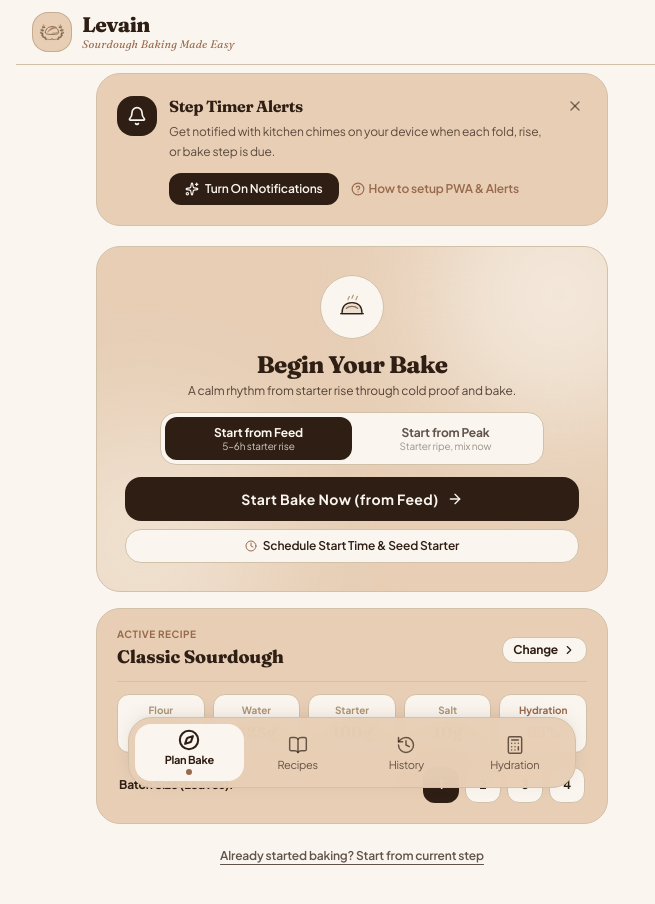
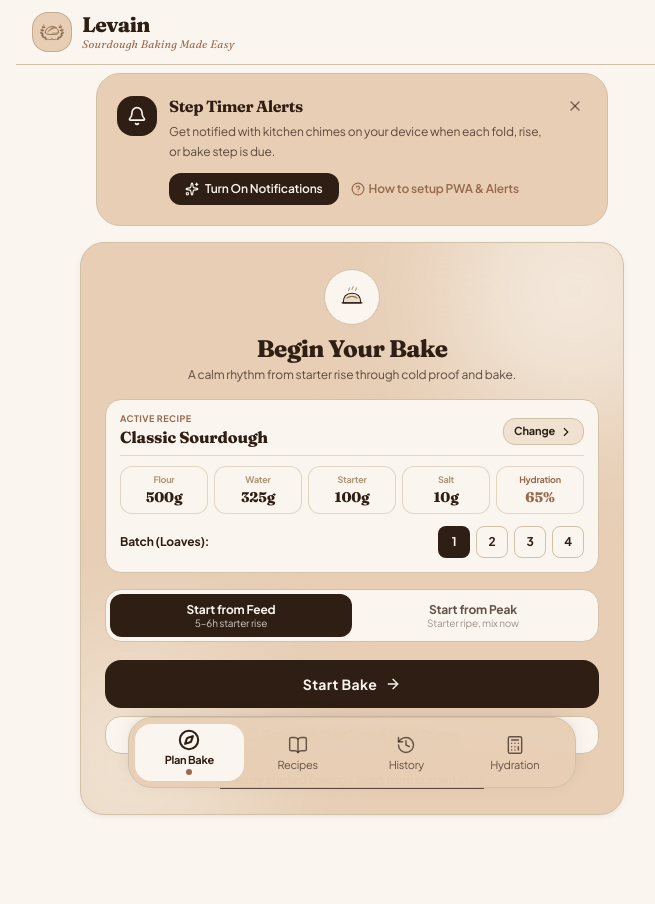
Before and after one commit to Daniel235Lobato/sourdough-timeline, a React (Vite) app: page / in a window 1280 px wide. Shown: the top 904 px of the page, without its empty margins (288-943 px from the left). Built offline with nearby package versions, Linux system fonts and the light colour scheme; no server answers; the HTML template or start-up script is replaced by a standard one.

Commit message:
feat: unified begin bake main card spanning top to bottom nav with incorporated active recipe and Start Bake button

```diff
--- a/src/components/home/HomeView.tsx
+++ b/src/components/home/HomeView.tsx
@@ -30,23 +30,24 @@ export const HomeView: React.FC<HomeViewProps> = ({
   };
 
   return (
-    <div className="pb-20 sm:pb-24 pt-1 px-3 sm:px-4 max-w-xl mx-auto space-y-3 sm:space-y-4 animate-fade-in text-[#2E1E14]">
-      {/* Minimalist Hero Card: Start Bake */}
-      <div className="relative rounded-2xl sm:rounded-3xl bg-[#E7CEB5] p-4 sm:p-7 border border-[#D1C1A8] shadow-xs overflow-hidden">
-        {/* Soft Ambient Cream Backdrop Glow */}
+    <div className="w-full flex-1 flex flex-col justify-between min-h-[calc(100dvh-9.5rem)] sm:min-h-0 max-w-xl mx-auto animate-fade-in text-[#2E1E14]">
+      {/* Main Unified Begin Bake Card */}
+      <div className="relative flex-1 flex flex-col justify-between rounded-3xl bg-[#E7CEB5] p-4 sm:p-6 border border-[#D1C1A8] shadow-card overflow-hidden">
+        {/* Soft Ambient Cream Backdrop Glows */}
         <div className="absolute -top-20 -right-20 w-64 h-64 bg-[#FAF5EE]/70 rounded-full blur-3xl pointer-events-none" />
         <div className="absolute -bottom-20 -left-20 w-64 h-64 bg-[#FAF5EE]/50 rounded-full blur-3xl pointer-events-none" />
 
-        <div className="relative z-10 flex flex-col items-center text-center">
-          {/* Compact Sourdough Emblem */}
-          <div className="w-12 h-12 sm:w-16 sm:h-16 rounded-full bg-[#FAF5EE] border border-[#D1C1A8] flex items-center justify-center shadow-2xs mb-2 sm:mb-2.5">
+        <div className="relative z-10 flex-1 flex flex-col justify-between space-y-3 sm:space-y-4">
+          {/* Top Section: Emblem, Title & Subtitle */}
+          <div className="flex flex-col items-center text-center pt-0.5">
+            <div className="w-11 h-11 sm:w-14 sm:h-14 rounded-full bg-[#FAF5EE] border border-[#D1C1A8] flex items-center justify-center shadow-2xs mb-1.5 sm:mb-2">
               <svg
-              width="28"
-              height="28"
+                width="24"
+                height="24"
                 viewBox="0 0 48 48"
                 fill="none"
                 xmlns="http://www.w3.org/2000/svg"
-              className="text-[#2E1E14] sm:w-8 sm:h-8"
+                className="text-[#2E1E14] sm:w-7 sm:h-7"
               >
                 <path
                   d="M18 13C18 11 20 10 20 8"
@@ -90,16 +91,87 @@ export const HomeView: React.FC<HomeViewProps> = ({
               </svg>
             </div>
 
-          {/* Heading & Subtitle */}
             <h1 className="font-serif text-xl sm:text-2xl font-extrabold text-[#2E1E14] tracking-tight leading-tight">
               Begin Your Bake
             </h1>
-          <p className="text-xs text-[#2E1E14]/80 max-w-sm mt-0.5 leading-snug">
+            <p className="text-[11px] sm:text-xs text-[#2E1E14]/75 max-w-sm mt-0.5 leading-snug">
               A calm rhythm from starter rise through cold proof and bake.
             </p>
+          </div>
 
-          {/* Animated Sliding Toggle: Start from Feed vs Start from Peak (No Emojis) */}
-          <div className="w-full max-w-sm my-2.5 sm:my-3">
+          {/* Middle Section 1: Active Recipe Incorporated */}
+          <div className="bg-[#FAF5EE] rounded-2xl p-3 sm:p-3.5 border border-[#D1C1A8] space-y-2.5 shadow-2xs">
+            <div className="flex items-center justify-between pb-1.5 border-b border-[#D1C1A8]/60">
+              <div className="min-w-0">
+                <span className="text-[9px] font-bold uppercase tracking-wider text-[#986A4C] block leading-none mb-0.5">
+                  Active Recipe
+                </span>
+                <h2 className="font-serif text-sm sm:text-base font-extrabold text-[#2E1E14] truncate leading-tight">
+                  {selectedRecipe.name}
+                </h2>
+              </div>
+              <button
+                type="button"
+                onClick={onNavigateToRecipes}
+                className="text-[11px] font-bold text-[#2E1E14] hover:text-[#986A4C] flex items-center space-x-1 px-2.5 py-1 rounded-xl bg-[#E7CEB5]/50 hover:bg-[#E7CEB5] border border-[#D1C1A8] transition-all active-press shrink-0"
+              >
+                <span>Change</span>
+                <ChevronRight className="w-3.5 h-3.5" />
+              </button>
+            </div>
+
+            {/* Recipe Metric Badges */}
+            <div className="grid grid-cols-5 gap-1 sm:gap-1.5">
+              <div className="bg-[#FAF5EE] rounded-xl px-1 py-1 sm:py-1.5 text-center border border-[#D1C1A8]/60 min-w-0 overflow-hidden">
+                <span className="text-[8px] sm:text-[9px] font-bold text-[#AD9677] tracking-tight block truncate">Flour</span>
+                <p className="font-serif text-xs sm:text-sm font-extrabold text-[#2E1E14] truncate">{selectedRecipe.flourGrams}g</p>
+              </div>
+
+              <div className="bg-[#FAF5EE] rounded-xl px-1 py-1 sm:py-1.5 text-center border border-[#D1C1A8]/60 min-w-0 overflow-hidden">
+                <span className="text-[8px] sm:text-[9px] font-bold text-[#AD9677] tracking-tight block truncate">Water</span>
+                <p className="font-serif text-xs sm:text-sm font-extrabold text-[#2E1E14] truncate">{selectedRecipe.waterGrams}g</p>
+              </div>
+
+              <div className="bg-[#FAF5EE] rounded-xl px-1 py-1 sm:py-1.5 text-center border border-[#D1C1A8]/60 min-w-0 overflow-hidden">
+                <span className="text-[8px] sm:text-[9px] font-bold text-[#AD9677] tracking-tight block truncate">Starter</span>
+                <p className="font-serif text-xs sm:text-sm font-extrabold text-[#2E1E14] truncate">{selectedRecipe.starterGrams}g</p>
+              </div>
+
+              <div className="bg-[#FAF5EE] rounded-xl px-1 py-1 sm:py-1.5 text-center border border-[#D1C1A8]/60 min-w-0 overflow-hidden">
+                <span className="text-[8px] sm:text-[9px] font-bold text-[#AD9677] tracking-tight block truncate">Salt</span>
+                <p className="font-serif text-xs sm:text-sm font-extrabold text-[#2E1E14] truncate">{selectedRecipe.saltGrams ?? Math.round(selectedRecipe.flourGrams * 0.02)}g</p>
+              </div>
+
+              <div className="bg-[#FAF5EE] rounded-xl px-1 py-1 sm:py-1.5 text-center border border-[#D1C1A8]/60 min-w-0 overflow-hidden">
+                <span className="text-[8px] sm:text-[9px] font-bold text-[#986A4C] tracking-tight block truncate">Hydration</span>
+                <p className="font-serif text-xs sm:text-sm font-extrabold text-[#986A4C] truncate">{selectedRecipe.hydration}%</p>
+              </div>
+            </div>
+
+            {/* Batch Size Selector (1 - 4 Loaves) */}
+            <div className="flex items-center justify-between pt-0.5 text-xs">
+              <span className="text-[#2E1E14] font-bold text-[11px] sm:text-xs">Batch (Loaves):</span>
+              <div className="flex items-center space-x-1.5">
+                {[1, 2, 3, 4].map(count => (
+                  <button
+                    key={count}
+                    type="button"
+                    onClick={() => scaleRecipeLoaves(selectedRecipe.id, count)}
+                    className={`w-7 h-7 sm:w-8 sm:h-8 rounded-lg text-xs font-bold transition-all active-press ${
+                      selectedRecipe.loavesCount === count
+                        ? 'bg-[#2E1E14] text-[#FAF5EE] shadow-xs'
+                        : 'bg-[#FAF5EE] text-[#2E1E14] hover:bg-[#D1C1A8]/40 border border-[#D1C1A8]'
+                    }`}
+                  >
+                    {count}
+                  </button>
+                ))}
+              </div>
+            </div>
+          </div>
+
+          {/* Middle Section 2: Animated Sliding Toggle (No Emojis) */}
+          <div className="w-full">
             <div className="relative p-1 rounded-2xl bg-[#FAF5EE] border border-[#D1C1A8] flex">
               {/* Smooth Sliding Pill Indicator */}
               <div
@@ -112,7 +184,7 @@ export const HomeView: React.FC<HomeViewProps> = ({
               <button
                 type="button"
                 onClick={() => setStartStage('feed')}
-                className={`relative z-10 w-1/2 py-1.5 sm:py-2 px-2 text-center rounded-xl transition-colors duration-200 active-press select-none flex flex-col items-center justify-center ${
+                className={`relative z-10 w-1/2 py-2 px-2 text-center rounded-xl transition-colors duration-200 active-press select-none flex flex-col items-center justify-center ${
                   startStage === 'feed'
                     ? 'text-[#FAF5EE]'
                     : 'text-[#2E1E14]/75 hover:text-[#2E1E14]'
@@ -128,7 +200,7 @@ export const HomeView: React.FC<HomeViewProps> = ({
               <button
                 type="button"
                 onClick={() => setStartStage('peak')}
-                className={`relative z-10 w-1/2 py-1.5 sm:py-2 px-2 text-center rounded-xl transition-colors duration-200 active-press select-none flex flex-col items-center justify-center ${
+                className={`relative z-10 w-1/2 py-2 px-2 text-center rounded-xl transition-colors duration-200 active-press select-none flex flex-col items-center justify-center ${
                   startStage === 'peak'
                     ? 'text-[#FAF5EE]'
                     : 'text-[#2E1E14]/75 hover:text-[#2E1E14]'
@@ -142,117 +214,40 @@ export const HomeView: React.FC<HomeViewProps> = ({
             </div>
           </div>
 
-          {/* Actions */}
-          <div className="w-full space-y-2">
+          {/* Bottom Actions Section */}
+          <div className="w-full space-y-2 pt-0.5">
+            {/* Primary Action Button: "Start Bake" */}
             <button
+              type="button"
               onClick={handleQuickStartNow}
-              className="group/btn w-full py-3 px-5 rounded-2xl bg-[#2E1E14] hover:bg-[#986A4C] text-[#FAF5EE] font-bold text-xs sm:text-sm shadow-xs transition-all duration-200 active-press flex items-center justify-center space-x-2"
+              className="group/btn w-full py-3 sm:py-3.5 px-5 rounded-2xl bg-[#2E1E14] hover:bg-[#986A4C] text-[#FAF5EE] font-bold text-xs sm:text-sm shadow-xs transition-all duration-200 active-press flex items-center justify-center space-x-2"
             >
-              <span className="tracking-wide">
-                {startStage === 'peak' ? 'Start Bake Now (from Peak)' : 'Start Bake Now (from Feed)'}
-              </span>
+              <span className="tracking-wide">Start Bake</span>
               <ArrowRight className="w-4 h-4 group-hover/btn:translate-x-1 transition-transform" />
             </button>
 
+            {/* Schedule Option */}
             <button
+              type="button"
               onClick={() => setIsStartWhenOpen(true)}
-              className="w-full py-2 px-3 rounded-2xl bg-[#FAF5EE] hover:bg-[#D1C1A8]/40 border border-[#D1C1A8] text-[#2E1E14] font-semibold text-xs flex items-center justify-center space-x-1.5 transition-all active-press"
+              className="w-full py-2 sm:py-2.5 px-3 rounded-2xl bg-[#FAF5EE] hover:bg-[#D1C1A8]/40 border border-[#D1C1A8] text-[#2E1E14] font-semibold text-xs flex items-center justify-center space-x-1.5 transition-all active-press"
             >
-              <Clock className="w-3 h-3 text-[#986A4C]" />
+              <Clock className="w-3.5 h-3.5 text-[#986A4C]" />
               <span>Schedule Start Time &amp; Seed Starter</span>
+            </button>
+
+            {/* Mid-Bake Synchronize Option */}
+            <div className="text-center pt-1">
+              <button
+                type="button"
+                onClick={() => setIsStartFromStepOpen(true)}
+                className="text-[11px] sm:text-xs font-semibold text-[#2E1E14]/75 hover:text-[#986A4C] underline underline-offset-4 transition-colors"
+              >
+                Already started baking? Start from current step
               </button>
             </div>
           </div>
         </div>
-
-      {/* Selected Recipe Card */}
-      <div className="bg-[#E7CEB5] rounded-2xl sm:rounded-3xl p-3.5 sm:p-5 border border-[#D1C1A8] shadow-xs space-y-2.5 sm:space-y-3">
-        <div className="flex items-center justify-between pb-2 sm:pb-2.5 border-b border-[#D1C1A8]">
-          <div>
-            <span className="text-[10px] font-bold uppercase tracking-wider text-[#986A4C] block leading-none mb-1">
-              Active Recipe
-            </span>
-            <h3 className="font-serif text-base sm:text-lg font-extrabold text-[#2E1E14] leading-tight">
-              {selectedRecipe.name}
-            </h3>
-          </div>
-          <button
-            onClick={onNavigateToRecipes}
-            className="text-xs font-bold text-[#2E1E14] hover:text-[#986A4C] flex items-center space-x-1 px-2.5 py-1 rounded-xl bg-[#FAF5EE] border border-[#D1C1A8] transition-all active-press"
-          >
-            <span>Change</span>
-            <ChevronRight className="w-3.5 h-3.5" />
-          </button>
-        </div>
-
-        {/* Recipe Metric Grid */}
-        <div className="grid grid-cols-5 gap-1 sm:gap-2">
-          <div className="bg-[#FAF5EE] rounded-xl px-1 py-1.5 sm:py-2 text-center border border-[#D1C1A8] min-w-0 overflow-hidden">
-            <span className="text-[8.5px] sm:text-[10px] font-bold text-[#AD9677] tracking-tight sm:tracking-normal block truncate">Flour</span>
-            <p className="font-serif text-xs sm:text-base font-extrabold text-[#2E1E14] mt-0.5 truncate">
-              {selectedRecipe.flourGrams}g
-            </p>
-          </div>
-
-          <div className="bg-[#FAF5EE] rounded-xl px-1 py-1.5 sm:py-2 text-center border border-[#D1C1A8] min-w-0 overflow-hidden">
-            <span className="text-[8.5px] sm:text-[10px] font-bold text-[#AD9677] tracking-tight sm:tracking-normal block truncate">Water</span>
-            <p className="font-serif text-xs sm:text-base font-extrabold text-[#2E1E14] mt-0.5 truncate">
-              {selectedRecipe.waterGrams}g
-            </p>
-          </div>
-
-          <div className="bg-[#FAF5EE] rounded-xl px-1 py-1.5 sm:py-2 text-center border border-[#D1C1A8] min-w-0 overflow-hidden">
-            <span className="text-[8.5px] sm:text-[10px] font-bold text-[#AD9677] tracking-tight sm:tracking-normal block truncate">Starter</span>
-            <p className="font-serif text-xs sm:text-base font-extrabold text-[#2E1E14] mt-0.5 truncate">
-              {selectedRecipe.starterGrams}g
-            </p>
-          </div>
-
-          <div className="bg-[#FAF5EE] rounded-xl px-1 py-1.5 sm:py-2 text-center border border-[#D1C1A8] min-w-0 overflow-hidden">
-            <span className="text-[8.5px] sm:text-[10px] font-bold text-[#AD9677] tracking-tight sm:tracking-normal block truncate">Salt</span>
-            <p className="font-serif text-xs sm:text-base font-extrabold text-[#2E1E14] mt-0.5 truncate">
-              {selectedRecipe.saltGrams ?? Math.round(selectedRecipe.flourGrams * 0.02)}g
-            </p>
-          </div>
-
-          <div className="bg-[#FAF5EE] rounded-xl px-1 py-1.5 sm:py-2 text-center border border-[#D1C1A8] min-w-0 overflow-hidden">
-            <span className="text-[8.5px] sm:text-[10px] font-bold text-[#986A4C] tracking-tight sm:tracking-normal block truncate">Hydration</span>
-            <p className="font-serif text-xs sm:text-base font-extrabold text-[#986A4C] mt-0.5 truncate">
-              {selectedRecipe.hydration}%
-            </p>
-          </div>
-        </div>
-
-        {/* Batch Size Selector (1 - 4) with Large Touch Targets */}
-        <div className="flex items-center justify-between pt-0.5 px-0.5 text-xs">
-          <span className="text-[#2E1E14] font-bold">Batch Size (Loaves):</span>
-          <div className="flex items-center space-x-1.5">
-            {[1, 2, 3, 4].map(count => (
-              <button
-                key={count}
-                type="button"
-                onClick={() => scaleRecipeLoaves(selectedRecipe.id, count)}
-                className={`w-8 h-8 sm:w-9 sm:h-9 rounded-xl text-xs font-bold transition-all active-press ${
-                  selectedRecipe.loavesCount === count
-                    ? 'bg-[#2E1E14] text-[#FAF5EE] shadow-xs'
-                    : 'bg-[#FAF5EE] text-[#2E1E14] hover:bg-[#D1C1A8]/40 border border-[#D1C1A8]'
-                }`}
-              >
-                {count}
-              </button>
-            ))}
-          </div>
-        </div>
-      </div>
-
-      {/* Mid-Bake Synchronize Option */}
-      <div className="text-center pt-0.5 pb-1">
-        <button
-          onClick={() => setIsStartFromStepOpen(true)}
-          className="text-xs font-semibold text-[#2E1E14]/75 hover:text-[#986A4C] underline underline-offset-4 transition-colors"
-        >
-          Already started baking? Start from current step
-        </button>
       </div>
 
       {/* Modals */}
--- a/src/components/home/StartWhenModal.tsx
+++ b/src/components/home/StartWhenModal.tsx
@@ -520,7 +520,7 @@ export const StartWhenModal: React.FC<StartWhenModalProps> = ({
           className="w-full py-3.5 px-4 bg-[#2E1E14] hover:bg-[#986A4C] text-[#FAF5EE] rounded-2xl font-bold text-sm sm:text-base shadow-sm flex items-center justify-center space-x-2 transition-all active-press"
         >
           <span className="tracking-wide">
-            {startFrom === 'peak' ? 'Start Bake (from Peak)' : 'Start Bake (from Feed)'}
+            Start Bake
           </span>
           <ArrowRight className="w-4 h-4" />
         </button>
```
Lines whose indentation alone changed are shown as unchanged.
